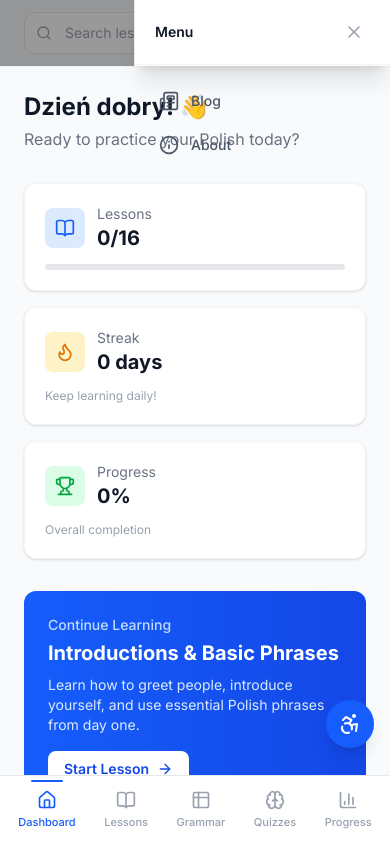
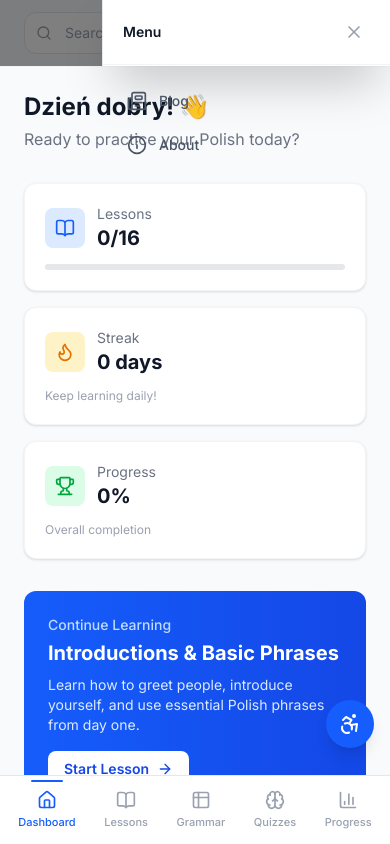
Before and after one commit to basedshiloh/Polish-Language-Learning, a Next.js app: page / in a window 390 px wide. Both pictures are taken after a click on the button 348 px from the left and 33 px from the top of the page. Shown: the top 844 px of the page. Built offline with nearby package versions, Linux system fonts and the light colour scheme.

Commit message:
Enhance MobileMenu component with visibility management and improved overlay functionality

```diff
--- a/src/components/layout/MobileMenu.tsx
+++ b/src/components/layout/MobileMenu.tsx
@@ -1,6 +1,6 @@
 'use client';
 
-import { useState } from 'react';
+import { useState, useEffect } from 'react';
 import Link from 'next/link';
 import { usePathname } from 'next/navigation';
 import { Menu, X } from 'lucide-react';
@@ -8,7 +8,23 @@ import { EXTRA_NAV_ITEMS } from '@/lib/constants';
 
 export default function MobileMenu() {
   const [open, setOpen] = useState(false);
+  const [visible, setVisible] = useState(false);
   const pathname = usePathname();
+
+  useEffect(() => {
+    if (open) {
+      requestAnimationFrame(() => setVisible(true));
+      document.body.style.overflow = 'hidden';
+    } else {
+      document.body.style.overflow = '';
+    }
+    return () => { document.body.style.overflow = ''; };
+  }, [open]);
+
+  function close() {
+    setVisible(false);
+    setTimeout(() => setOpen(false), 300);
+  }
 
   return (
     <>
@@ -21,16 +37,25 @@ export default function MobileMenu() {
       </button>
 
       {open && (
-        <>
+        <div className="fixed inset-0 z-50 md:hidden">
+          {/* Overlay */}
           <div
-            className="fixed inset-0 bg-black/40 z-50 md:hidden"
-            onClick={() => setOpen(false)}
+            className={`absolute inset-0 bg-black/50 transition-opacity duration-300 ${
+              visible ? 'opacity-100' : 'opacity-0'
+            }`}
+            onClick={close}
           />
-          <div className="fixed top-0 right-0 bottom-0 w-64 bg-white dark:bg-gray-900 border-l border-gray-200 dark:border-gray-800 z-50 md:hidden shadow-xl">
+
+          {/* Drawer */}
+          <div
+            className={`absolute top-0 right-0 h-full w-72 bg-white dark:bg-gray-900 border-l border-gray-200 dark:border-gray-800 shadow-2xl transition-transform duration-300 ease-out ${
+              visible ? 'translate-x-0' : 'translate-x-full'
+            }`}
+          >
             <div className="flex items-center justify-between px-5 py-4 border-b border-gray-100 dark:border-gray-800">
               <span className="text-sm font-semibold text-gray-900 dark:text-gray-100">Menu</span>
               <button
-                onClick={() => setOpen(false)}
+                onClick={close}
                 className="p-1.5 rounded-lg text-gray-400 dark:text-gray-500 hover:text-gray-600 dark:hover:text-gray-300 hover:bg-gray-100 dark:hover:bg-gray-800 transition-colors"
               >
                 <X className="w-5 h-5" />
@@ -44,7 +69,7 @@ export default function MobileMenu() {
                   <Link
                     key={item.href}
                     href={item.href}
-                    onClick={() => setOpen(false)}
+                    onClick={close}
                     className={`flex items-center gap-3 px-3 py-2.5 rounded-lg text-sm font-medium transition-colors ${
                       isActive
                         ? 'bg-blue-50 dark:bg-blue-900/30 text-blue-700 dark:text-blue-400'
@@ -58,7 +83,7 @@ export default function MobileMenu() {
               })}
             </nav>
           </div>
-        </>
+        </div>
       )}
     </>
   );
```
